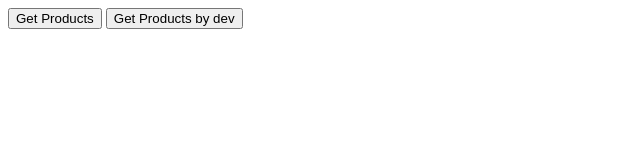
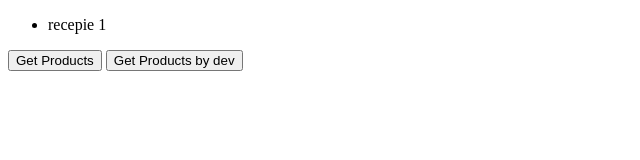
Before and after one commit to awesomeahmad/persian-art, a website built with webpack: page src/template.html in a window 1280 px wide. Shown: the whole page, without its empty margins (0-640 px from the left). Built offline with nearby package versions, Linux system fonts and the light colour scheme.

Commit message:
add ul receeipe 1 on  master

```diff
--- a/src/template.html
+++ b/src/template.html
@@ -8,7 +8,9 @@
 
 </head>
 <body>
-
+    <ul>
+        <li>recepie 1</li>
+    </ul>
    <input type="button" id="btnGetProducts" value="Get Products" class="btn btn-success" />
    <input type="button"  value="Get Products by dev" class="btn btn-success" />
 </body>
```
